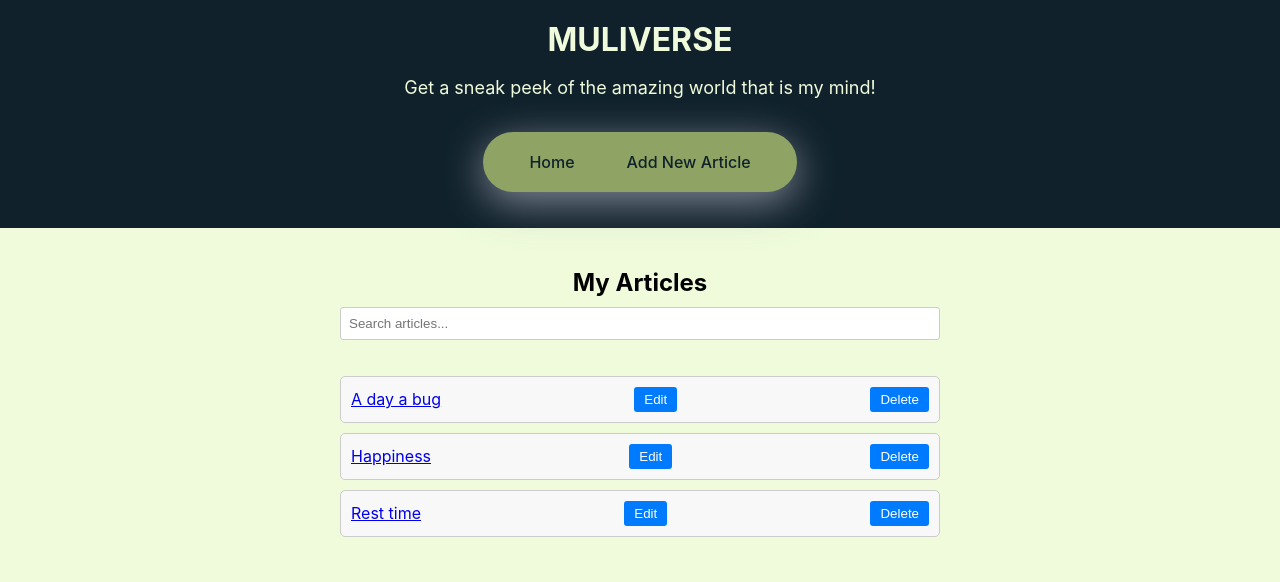
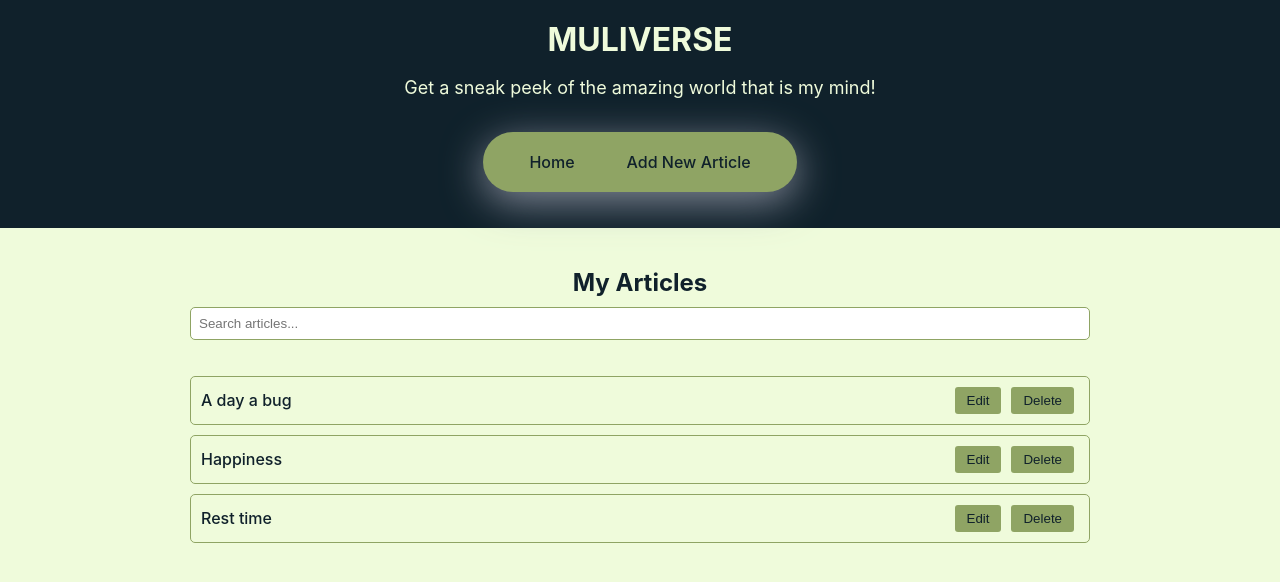
Before and after one commit to Samstar10/Muliverse, a React (Create React App) app: page / in a window 1280 px wide. Shown: the top 582 px of the page. Built offline with nearby package versions, Linux system fonts and the light colour scheme; data requests are answered from the project's data file.

Commit message:
Add article list styles

```diff
--- a/src/App.css
+++ b/src/App.css
@@ -159,32 +159,38 @@ body{
 }
 
 .article-list{
-  max-width: 600px;
+  max-width: 900px;
   margin: auto;
   padding: 20px;
 }
 
 .article-list h2{
-  font-size: 24px;
+  font-size: 1.5rem;
   margin-bottom: 10px;
+  color: #10212b;
 }
 
 .article-list ul{
-  list-style: none;
   padding: 0;
-}
-
-.article-list li{
-  margin-bottom: 10px;
-  padding: 10px;
-  background-color: #f8f8f8;
-  border-radius: 5px;
-  display: flex;
-  justify-content: space-between;
 }
 
 .article-list li span{
   font-weight: bold;
+}
+
+.article-list span{
+  opacity: 0;
+  transform: translateY(20px);
+  animation: appear ease-out 2s forwards;
+  animation-delay: calc(var(--animation-order) * 0.1s);
+  display: block;
+}
+
+@keyframes appear{
+  to{
+    opacity: 1;
+    transform: translateY(0);
+  }
 }
 
 .article-list li button{
@@ -298,25 +304,42 @@ body{
   display: flex;
   align-items: center;
   justify-content: space-between;
-  border: 1px solid #ccc;
+  border: 1px solid #8fa464;
   padding: 10px;
   margin-bottom: 10px;
+  border-radius: 5px;
 }
 
-.article-item button{
-  background-color: #007bff;
-  color: #fff;
+.article-item .article-link{
+  text-decoration: none;
+  font-weight: 500;
+  color: #10212b;
+}
+
+.article-item .article-link:hover{
+  color: #20536e;
+}
+
+.article-item .buttons button{
+  background-color: #8fa464;
+  color: #10212b;
   border: none;
   padding: 6px 12px;
   border-radius: 3px;
   cursor: pointer;
+  margin: 0 5px;
+}
+
+.article-item .buttons button:hover{
+  background-color: #9faf81;
 }
 
 .search-input{
   width: 100%;
   padding: 8px;
-  border: 1px solid #ccc;
-  border-radius: 3px;
+  border: 1px solid #8fa464;
+  border-radius: 5px;
   margin-bottom: 20px;
   box-sizing: border-box;
+  color: white;
 }
--- a/src/ArticleItem.js
+++ b/src/ArticleItem.js
@@ -2,12 +2,14 @@ import React from "react";
 import { Link } from "react-router-dom";
 
 
-function ArticleItem({ article, onDelete }){
+function ArticleItem({ article, onDelete, animationOrder }){
     return(
-        <li className="article-item">
-            <Link to={`/article/${article.id}`}>{article.title}</Link>
-            <Link to={`/article/${article.id}/edit`}><button>Edit</button></Link>
-            <button onClick={onDelete}>Delete</button>
+        <li className="article-item" style={{ '--animation-order': animationOrder }}>
+            <Link to={`/article/${article.id}`} className="article-link">{article.title}</Link>
+            <div className="buttons">
+                <Link to={`/article/${article.id}/edit`}><button>Edit</button></Link>
+                <button onClick={onDelete}>Delete</button>
+            </div>
         </li>
     )
 }
--- a/src/ArticleList.js
+++ b/src/ArticleList.js
@@ -40,12 +40,15 @@ function ArticleList(){
             <ul>
                 {articles
                 .filter(article => article.title.toLowerCase().includes(searchQuery.toLowerCase()))
-                .map(article => (
-                    <ArticleItem
-                        key={article.id}
-                        article={article}
-                        onDelete={() => handleDelete(article.id)}
-                    />
+                .map((article, index) => (
+                    <span key={article.id}>
+                        <ArticleItem
+                            //key={article.id}
+                            article={article}
+                            onDelete={() => handleDelete(article.id)}
+                            animationOrder={index + 1}
+                        />
+                    </span>
                 ))}
             </ul>
         </div>
```
